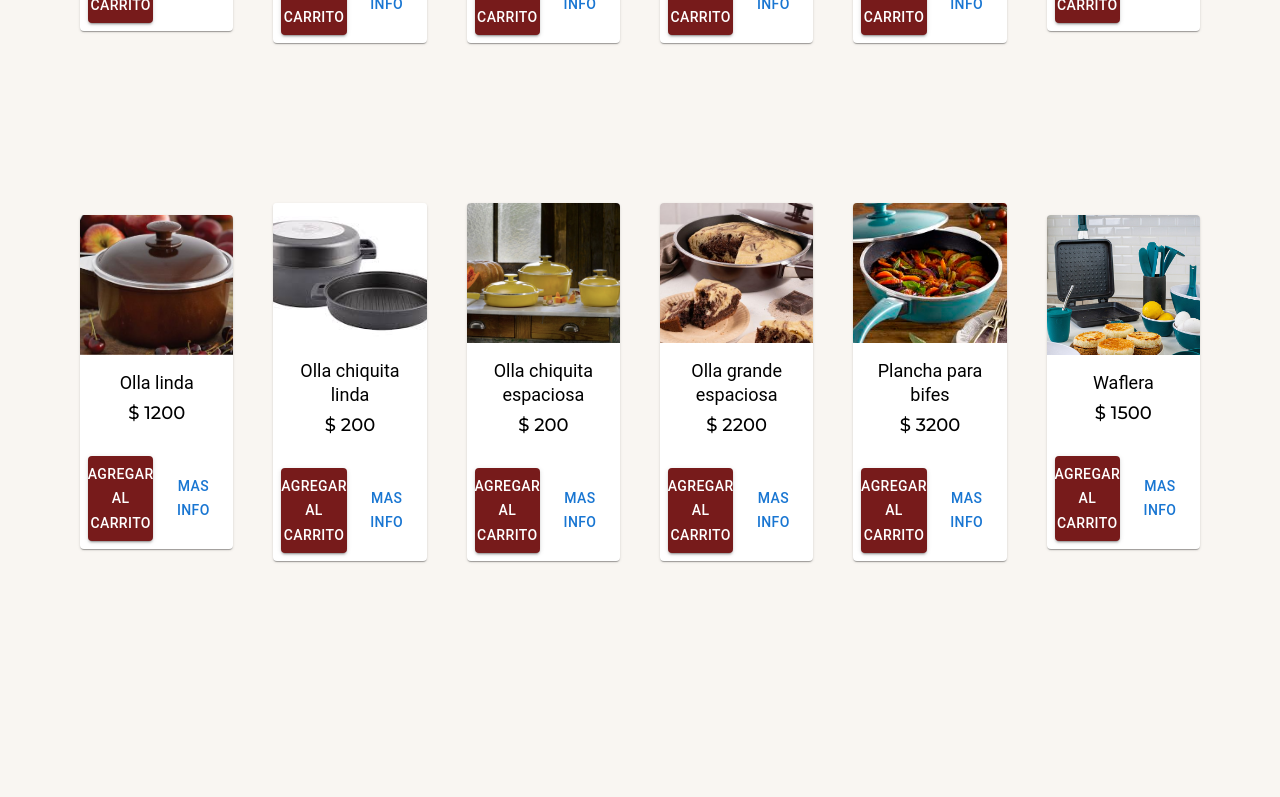
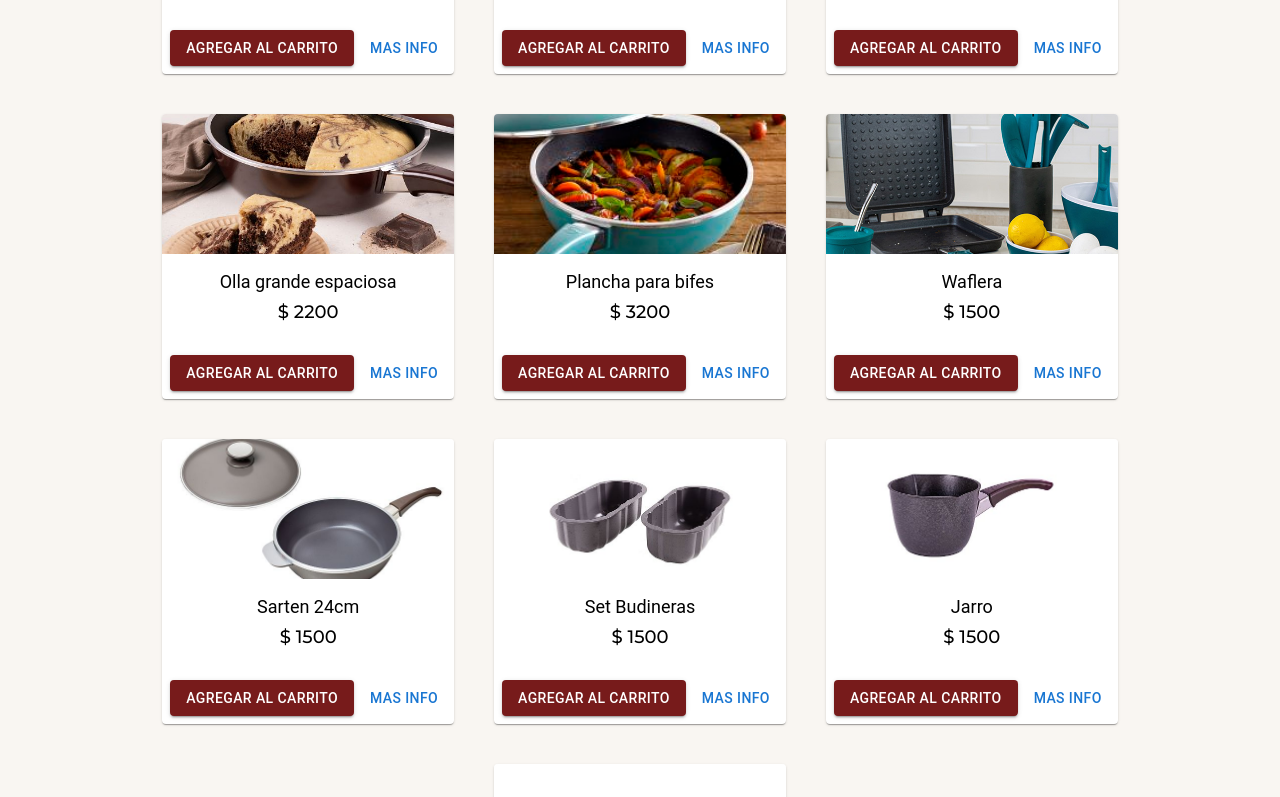
Before and after one commit to Whoiamx/essen-maria-cris, a React (Vite) app: page / in a window 1280 px wide. Shown: the part 1260-2057 px from the top of the page. Before the commit the page ends 1901 px from the top, so only its background shows below. Built offline with nearby package versions, Linux system fonts and the light colour scheme.

Commit message:
arreglando algunos estilos y componentes

```diff
--- a/index.html
+++ b/index.html
@@ -9,6 +9,7 @@
       href="https://fonts.googleapis.com/css2?family=Montserrat:ital,wght@0,100..900;1,100..900&display=swap"
       rel="stylesheet"
     />
+    <link rel="icon" type="image/x-icon" href="/src/assets/favicon.png" />
     <title>Maria Cristina Essens - Llevate tu Olla Essen!</title>
   </head>
   <body>
--- a/src/components/Categorias/Categoria.jsx
+++ b/src/components/Categorias/Categoria.jsx
@@ -3,11 +3,14 @@ import { Card, CardContent, CardMedia, Typography } from "@mui/material";
 export const Categoria = ({ img, title, id }) => {
   return (
     <>
-      <Card key={id} sx={{ maxWidth: 300, padding: 2, borderRadius: 5 }}>
+      <Card
+        key={id}
+        sx={{ maxWidth: 300, padding: 2, borderRadius: 5, cursor: "pointer" }}
+      >
         <CardMedia
           sx={{ height: 100, width: 150, borderRadius: 5 }}
           image={img}
-          title="green iguana"
+          title={title}
         />
         <CardContent>
           <Typography sx={{ textAlign: "center" }}>{title}</Typography>
--- a/src/components/Categorias/Categories.jsx
+++ b/src/components/Categorias/Categories.jsx
@@ -1,4 +1,4 @@
-import { Box } from "@mui/material";
+import { Box, Typography } from "@mui/material";
 import { CategoriesOfProducts } from "../../data/CategoriesOfProducts";
 import { Categoria } from "./Categoria";
 
@@ -16,7 +16,7 @@ export const Categories = () => {
           padding: 5,
         }}
       >
-        <h2>Categorias</h2>
+        <Typography sx={{ fontSize: 32 }}>Categorias</Typography>
         <Box
           sx={{
             display: "flex",
--- /dev/null
+++ b/src/components/product-page/ProductCart.jsx
@@ -0,0 +1,3 @@
+export const ProductCart = () => {
+  return <div>ProductCart</div>;
+};
--- a/src/components/products/ProductCard.jsx
+++ b/src/components/products/ProductCard.jsx
@@ -1,5 +1,4 @@
 import {
-  Box,
   Button,
   Card,
   CardActions,
@@ -19,7 +18,6 @@ export const ProductCard = ({ id, name, image, price }) => {
       />
       <CardContent>
         <Typography
-          className="para"
           gutterBottom
           variant="h5"
           component="div"
@@ -32,7 +30,6 @@ export const ProductCard = ({ id, name, image, price }) => {
           {name}
         </Typography>
         <Typography
-          className="para"
           gutterBottom
           variant="h5"
           component="div"
--- a/src/components/products/ProductContainerMain.jsx
+++ b/src/components/products/ProductContainerMain.jsx
@@ -1,4 +1,4 @@
-import { Box } from "@mui/material";
+import { Box, Typography } from "@mui/material";
 import { ProductsEssen } from "../../data/index";
 import { useMemo, useState } from "react";
 import { ProductCard } from "./ProductCard";
@@ -6,8 +6,17 @@ import { ProductCard } from "./ProductCard";
 export const ProductContainerMain = () => {
   const [products, setProducts] = useState(ProductsEssen);
 
-  console.log("El error de los productos", products);
   return (
+    <Box
+      sx={{
+        display: "flex",
+        justifyContent: "center",
+        alignItems: "center",
+        flexDirection: "column",
+        padding: 5,
+      }}
+    >
+      <Typography sx={{ fontSize: 30 }}>Productos destacados</Typography>
       <Box
         sx={{
           display: "flex",
@@ -15,6 +24,7 @@ export const ProductContainerMain = () => {
           padding: 10,
           alignItems: "center",
           gap: 5,
+          flexWrap: "wrap",
         }}
       >
         {products.map((el) => (
@@ -27,5 +37,6 @@ export const ProductContainerMain = () => {
           />
         ))}
       </Box>
+    </Box>
   );
 };
--- a/src/data/productsEssen.js
+++ b/src/data/productsEssen.js
@@ -41,4 +41,32 @@ export const ProductsEssen = [
     promotion: [3, 6, 12, 18],
     image: "/src/assets/wafflera.jpg",
   },
+  {
+    id: 7,
+    name: "Sarten 24cm",
+    price: 1500,
+    promotion: [3, 6, 12, 18],
+    image: "/src/assets/Categories/Sartén 24CM CERÁMICA.jpg",
+  },
+  {
+    id: 8,
+    name: "Set Budineras",
+    price: 1500,
+    promotion: [3, 6, 12, 18],
+    image: "/src/assets/Categories/setdebudineras2.jpg",
+  },
+  {
+    id: 9,
+    name: "Jarro",
+    price: 1500,
+    promotion: [3, 6, 12, 18],
+    image: "/src/assets/Categories/Jarro Quick Cherry copy.jpg",
+  },
+  {
+    id: 10,
+    name: "Cacerola",
+    price: 1500,
+    promotion: [3, 6, 12, 18],
+    image: "/src/assets/Categories/cherrycacerolaconmango18cm copy.jpg",
+  },
 ];
--- a/src/ui/HomePage.jsx
+++ b/src/ui/HomePage.jsx
@@ -12,7 +12,7 @@ export const HomePage = () => {
       <Carrousel />
       <Categories />
       <ProductContainerMain />
-      <ProductContainerMain />
+
       <WhatsappIcon />
     </>
   );
```
Also changed, not shown: src/assets/favicon.png (added). Lines whose indentation alone changed are shown as unchanged.
